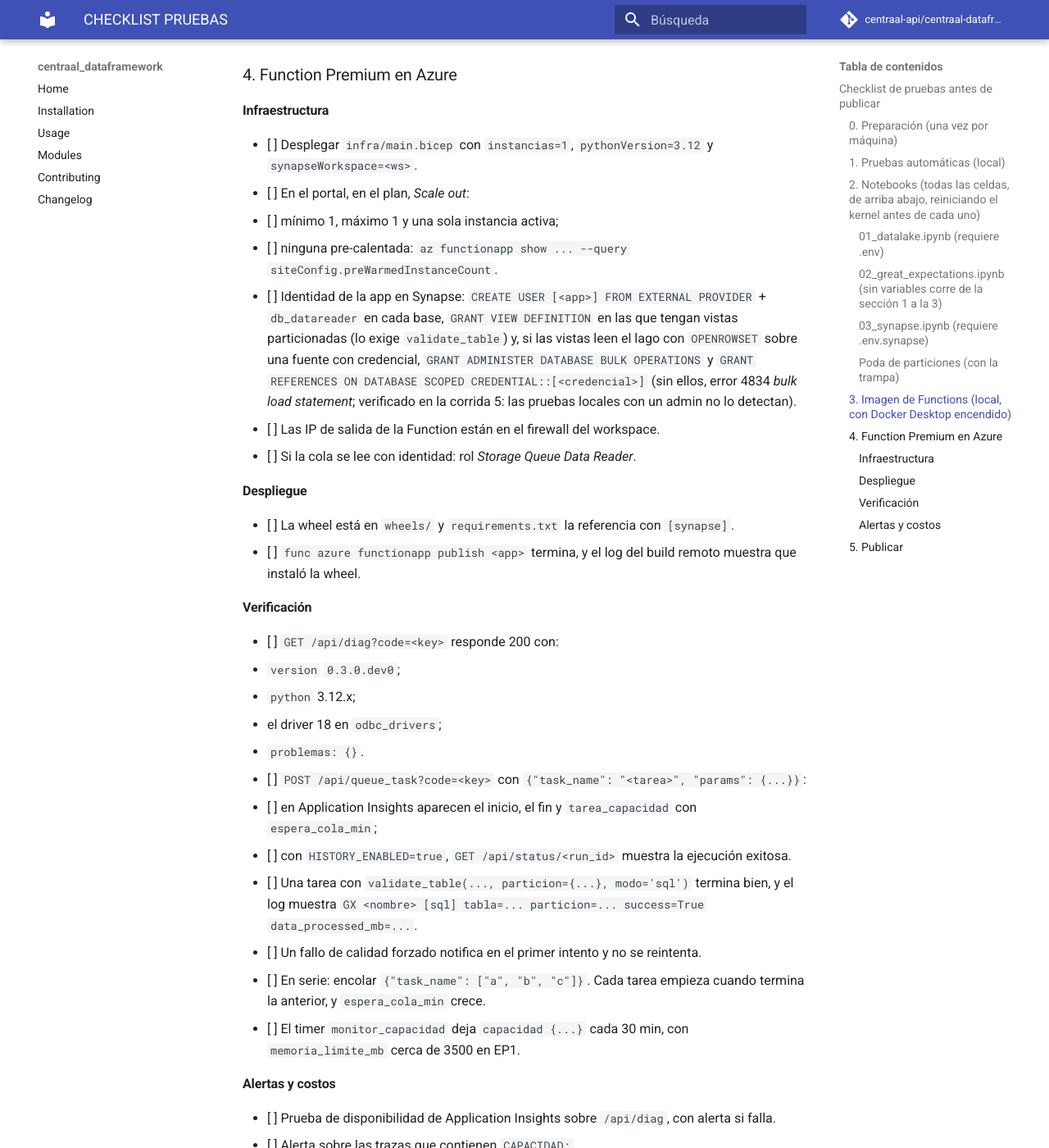
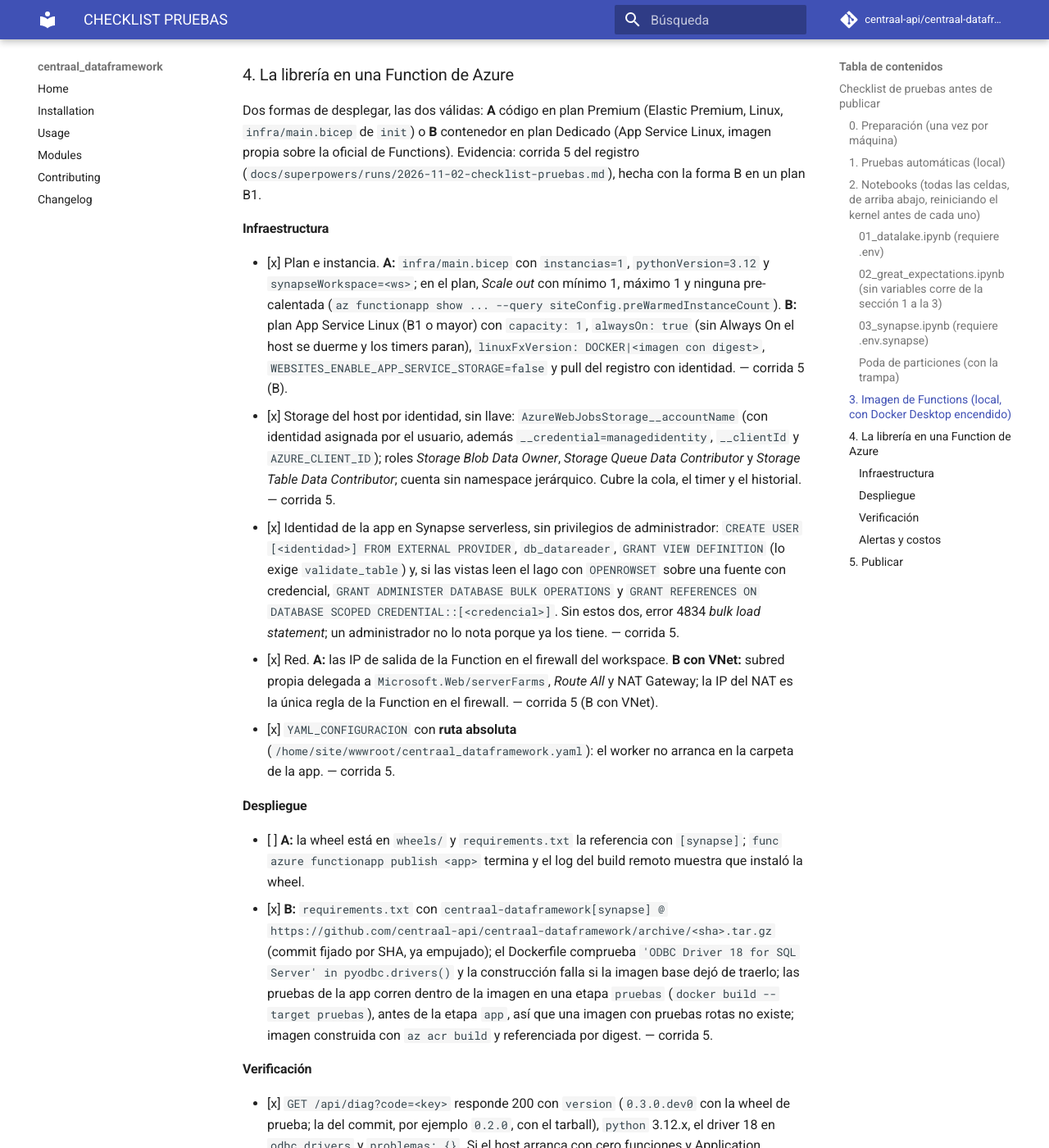
Before and after one commit to centraal-api/centraal-dataframework, an MkDocs documentation site: the page built from docs/CHECKLIST_PRUEBAS.md, in a window 1280 px wide and 1400 px high, scrolled down 3875 px. Shown: the whole window at 82% size. Built offline with MkDocs 1.6.1 and Material for MkDocs 9.7.7, drawn with Linux system fonts in a browser that asks for light colours; comment, search, counter and statistics services are not loaded; some of the changed text lies outside the part shown.

Commit message:
docs(checklist): bloque 4 para código en Premium y contenedor en Dedicado, marcado con la corrida 5

```diff
--- a/docs/CHECKLIST_PRUEBAS.md
+++ b/docs/CHECKLIST_PRUEBAS.md
@@ -1,6 +1,6 @@
 # Checklist de pruebas antes de publicar
 
-Va en orden: local, notebooks, imagen de Functions, Function Premium en Azure y publicación.
+Va en orden: local, notebooks, imagen de Functions, la librería en una Function de Azure y publicación.
 Si un bloque falla, no siga al siguiente. Más detalle en [PRUEBA_EN_FUNCTION.md](PRUEBA_EN_FUNCTION.md)
 y [CAPACIDAD.md](CAPACIDAD.md).
 
@@ -98,42 +98,40 @@
   - [ ] `poetry build`, y comprobar que `unzip -p dist/*.whl centraal_dataframework/__init__.py | grep __version__` dice `0.3.0.dev0`;
   - [ ] `git checkout -- pyproject.toml centraal_dataframework/__init__.py`, para volver a la versión del repo; `git status` queda limpio (`dist/` está en `.gitignore`).
 
-## 4. Function Premium en Azure
+## 4. La librería en una Function de Azure
+
+Dos formas de desplegar, las dos válidas: **A** código en plan Premium (Elastic Premium, Linux, `infra/main.bicep` de
+`init`) o **B** contenedor en plan Dedicado (App Service Linux, imagen propia sobre la oficial de Functions). Evidencia:
+corrida 5 del registro (`docs/superpowers/runs/2026-11-02-checklist-pruebas.md`), hecha con la forma B en un plan B1.
 
 ### Infraestructura
 
-- [ ] Desplegar `infra/main.bicep` con `instancias=1`, `pythonVersion=3.12` y `synapseWorkspace=<ws>`.
-- [ ] En el portal, en el plan, *Scale out*:
-  - [ ] mínimo 1, máximo 1 y una sola instancia activa;
-  - [ ] ninguna pre-calentada: `az functionapp show ... --query siteConfig.preWarmedInstanceCount`.
-- [ ] Identidad de la app en Synapse: `CREATE USER [<app>] FROM EXTERNAL PROVIDER` + `db_datareader` en cada base, `GRANT VIEW DEFINITION` en las que tengan vistas particionadas (lo exige `validate_table`) y, si las vistas leen el lago con `OPENROWSET` sobre una fuente con credencial, `GRANT ADMINISTER DATABASE BULK OPERATIONS` y `GRANT REFERENCES ON DATABASE SCOPED CREDENTIAL::[<credencial>]` (sin ellos, error 4834 *bulk load statement*; verificado en la corrida 5: las pruebas locales con un admin no lo detectan).
-- [ ] Las IP de salida de la Function están en el firewall del workspace.
-- [ ] Si la cola se lee con identidad: rol *Storage Queue Data Reader*.
+- [x] Plan e instancia. **A:** `infra/main.bicep` con `instancias=1`, `pythonVersion=3.12` y `synapseWorkspace=<ws>`; en el plan, *Scale out* con mínimo 1, máximo 1 y ninguna pre-calentada (`az functionapp show ... --query siteConfig.preWarmedInstanceCount`). **B:** plan App Service Linux (B1 o mayor) con `capacity: 1`, `alwaysOn: true` (sin Always On el host se duerme y los timers paran), `linuxFxVersion: DOCKER|<imagen con digest>`, `WEBSITES_ENABLE_APP_SERVICE_STORAGE=false` y pull del registro con identidad. — corrida 5 (B).
+- [x] Storage del host por identidad, sin llave: `AzureWebJobsStorage__accountName` (con identidad asignada por el usuario, además `__credential=managedidentity`, `__clientId` y `AZURE_CLIENT_ID`); roles *Storage Blob Data Owner*, *Storage Queue Data Contributor* y *Storage Table Data Contributor*; cuenta sin namespace jerárquico. Cubre la cola, el timer y el historial. — corrida 5.
+- [x] Identidad de la app en Synapse serverless, sin privilegios de administrador: `CREATE USER [<identidad>] FROM EXTERNAL PROVIDER`, `db_datareader`, `GRANT VIEW DEFINITION` (lo exige `validate_table`) y, si las vistas leen el lago con `OPENROWSET` sobre una fuente con credencial, `GRANT ADMINISTER DATABASE BULK OPERATIONS` y `GRANT REFERENCES ON DATABASE SCOPED CREDENTIAL::[<credencial>]`. Sin estos dos, error 4834 *bulk load statement*; un administrador no lo nota porque ya los tiene. — corrida 5.
+- [x] Red. **A:** las IP de salida de la Function en el firewall del workspace. **B con VNet:** subred propia delegada a `Microsoft.Web/serverFarms`, *Route All* y NAT Gateway; la IP del NAT es la única regla de la Function en el firewall. — corrida 5 (B con VNet).
+- [x] `YAML_CONFIGURACION` con **ruta absoluta** (`/home/site/wwwroot/centraal_dataframework.yaml`): el worker no arranca en la carpeta de la app. — corrida 5.
 
 ### Despliegue
 
-- [ ] La wheel está en `wheels/` y `requirements.txt` la referencia con `[synapse]`.
-- [ ] `func azure functionapp publish <app>` termina, y el log del build remoto muestra que instaló la wheel.
+- [ ] **A:** la wheel está en `wheels/` y `requirements.txt` la referencia con `[synapse]`; `func azure functionapp publish <app>` termina y el log del build remoto muestra que instaló la wheel.
+- [x] **B:** `requirements.txt` con `centraal-dataframework[synapse] @ https://github.com/centraal-api/centraal-dataframework/archive/<sha>.tar.gz` (commit fijado por SHA, ya empujado); el Dockerfile comprueba `'ODBC Driver 18 for SQL Server' in pyodbc.drivers()` y la construcción falla si la imagen base dejó de traerlo; las pruebas de la app corren dentro de la imagen en una etapa `pruebas` (`docker build --target pruebas`), antes de la etapa `app`, así que una imagen con pruebas rotas no existe; imagen construida con `az acr build` y referenciada por digest. — corrida 5.
 
 ### Verificación
 
-- [ ] `GET /api/diag?code=<key>` responde 200 con:
-  - `version` `0.3.0.dev0`;
-  - `python` 3.12.x;
-  - el driver 18 en `odbc_drivers`;
-  - `problemas: {}`.
-- [ ] `POST /api/queue_task?code=<key>` con `{"task_name": "<tarea>", "params": {...}}`:
-  - [ ] en Application Insights aparecen el inicio, el fin y `tarea_capacidad` con `espera_cola_min`;
-  - [ ] con `HISTORY_ENABLED=true`, `GET /api/status/<run_id>` muestra la ejecución exitosa.
-- [ ] Una tarea con `validate_table(..., particion={...}, modo='sql')` termina bien, y el log muestra `GX <nombre> [sql] tabla=... particion=... success=True data_processed_mb=...`.
-- [ ] Un fallo de calidad forzado notifica en el primer intento y no se reintenta.
-- [ ] En serie: encolar `{"task_name": ["a", "b", "c"]}`. Cada tarea empieza cuando termina la anterior, y `espera_cola_min` crece.
-- [ ] El timer `monitor_capacidad` deja `capacidad {...}` cada 30 min, con `memoria_limite_mb` cerca de 3500 en EP1.
+- [x] `GET /api/diag?code=<key>` responde 200 con `version` (`0.3.0.dev0` con la wheel de prueba; la del commit, por ejemplo `0.2.0`, con el tarball), `python` 3.12.x, el driver 18 en `odbc_drivers` y `problemas: {}`. Si el host arranca con cero funciones y Application Insights solo dice `Worker failed to index functions`, reproduzca en local con la misma imagen (`PRUEBA_EN_FUNCTION.md`). — corrida 5.
+- [x] `POST /api/queue_task?code=<key>` con `{"task_name": "<tarea>", "params": {...}}`: en Application Insights aparecen el inicio, el fin y `tarea_capacidad` con `espera_cola_min`; con `HISTORY_ENABLED=true`, `GET /api/status/<run_id>` muestra `success` y `GET /api/status?task=<tarea>` lista la corrida. — corrida 5.
+- [x] Una tarea con `validate_table(..., particion={...}, modo='sql')` termina bien y el log muestra `GX <nombre> [sql] tabla=... particion=... success=True data_processed_mb=...`. — corrida 5 (40 MB: cuatro consultas al mínimo de 10 MB).
+- [x] Un fallo de calidad forzado notifica en el primer intento y no se reintenta: una sola ejecución de `execute_tasks_inqueue`, sin cola `*-poison`, historial `failed`. — corrida 5.
+- [x] Una partición sin datos falla por calidad (`expect_table_row_count_to_be_between`), no por motor, y no se reintenta. — corrida 5.
+- [x] Parámetros inválidos (fecha que no es ISO, identificador con `;`) fallan con `ValueError` antes de abrir Synapse (cero trazas `GX`). Hoy la cola los reintenta hasta `maxDequeueCount` como cualquier error de tarea; si debe reintentar o no es una decisión aparte (ver `PRUEBA_EN_FUNCTION.md`). — corrida 5.
+- [x] En serie: encolar `{"task_name": ["a", "b", "c"]}`. Las tareas corren una tras otra y en orden (`requests` sin solapar); `espera_cola_min` solo crece si las tareas duran más que unos segundos. — corrida 5.
+- [ ] El timer `monitor_capacidad` deja `capacidad {...}` cada 30 min, con `memoria_limite_mb` cerca de 1750 en B1 y de 3500 en EP1. Corrida 5: las trazas llegaron, pero con `memoria_limite_mb: null` en el contenedor de App Service (pendiente de arreglo).
 
 ### Alertas y costos
 
-- [ ] Prueba de disponibilidad de Application Insights sobre `/api/diag`, con alerta si falla.
-- [ ] Alerta sobre las trazas que contienen `CAPACIDAD:`.
+- [x] Prueba de disponibilidad de Application Insights sobre `/api/diag`, con alerta si falla. — corrida 5 (tres ubicaciones).
+- [x] Alerta sobre las trazas que contienen `CAPACIDAD:` (regla de consulta programada sobre `traces | where message startswith "CAPACIDAD:"`, cada 30 min, umbral mayor que 0, severidad 3, hacia el action group del ambiente). — corrida 5 (desplegada; sin disparo observado porque no hubo advertencias).
 - [ ] `sp_set_data_processed_limit` configurado en el workspace.
 - [ ] Un día de operación normal sin advertencias `CAPACIDAD:`, o con advertencias explicadas.
 
@@ -142,4 +140,4 @@
 - [ ] Todo lo anterior marcado.
 - [ ] `bump2version` a la versión elegida, y mover `[Unreleased]` en el CHANGELOG.
 - [ ] Merge a main y push del tag `v<versión>`; `release.yml` publica en PyPI.
-- [ ] En la Function: cambiar la wheel por `centraal-dataframework[synapse]==<versión>`, borrar `wheels/`, redesplegar y repetir `/api/diag`.
+- [ ] En la Function: cambiar la wheel (A) o el tarball del commit (B) por `centraal-dataframework[synapse]==<versión>`, borrar `wheels/` si existe, redesplegar o reconstruir la imagen, y repetir `/api/diag`.
```
